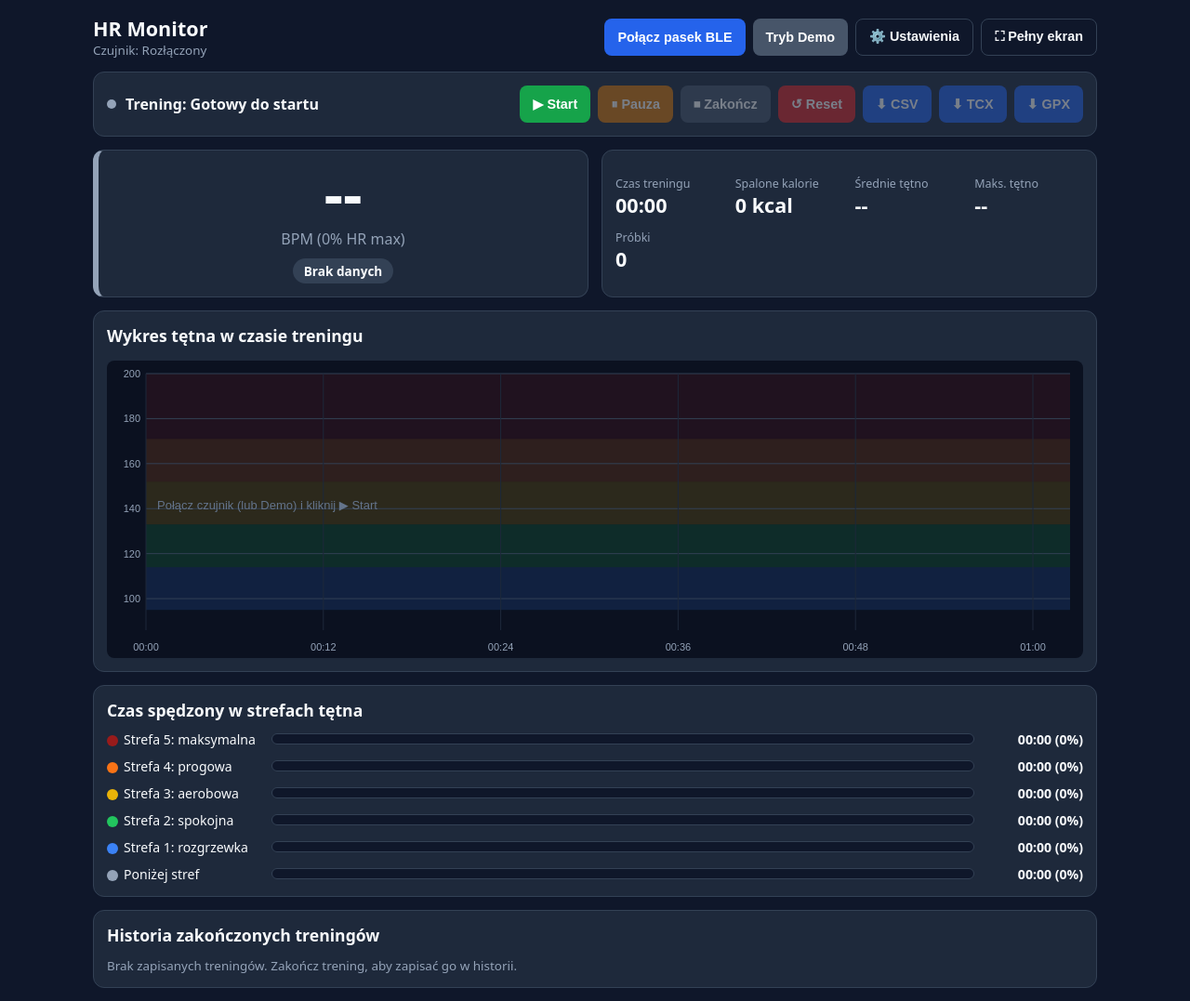
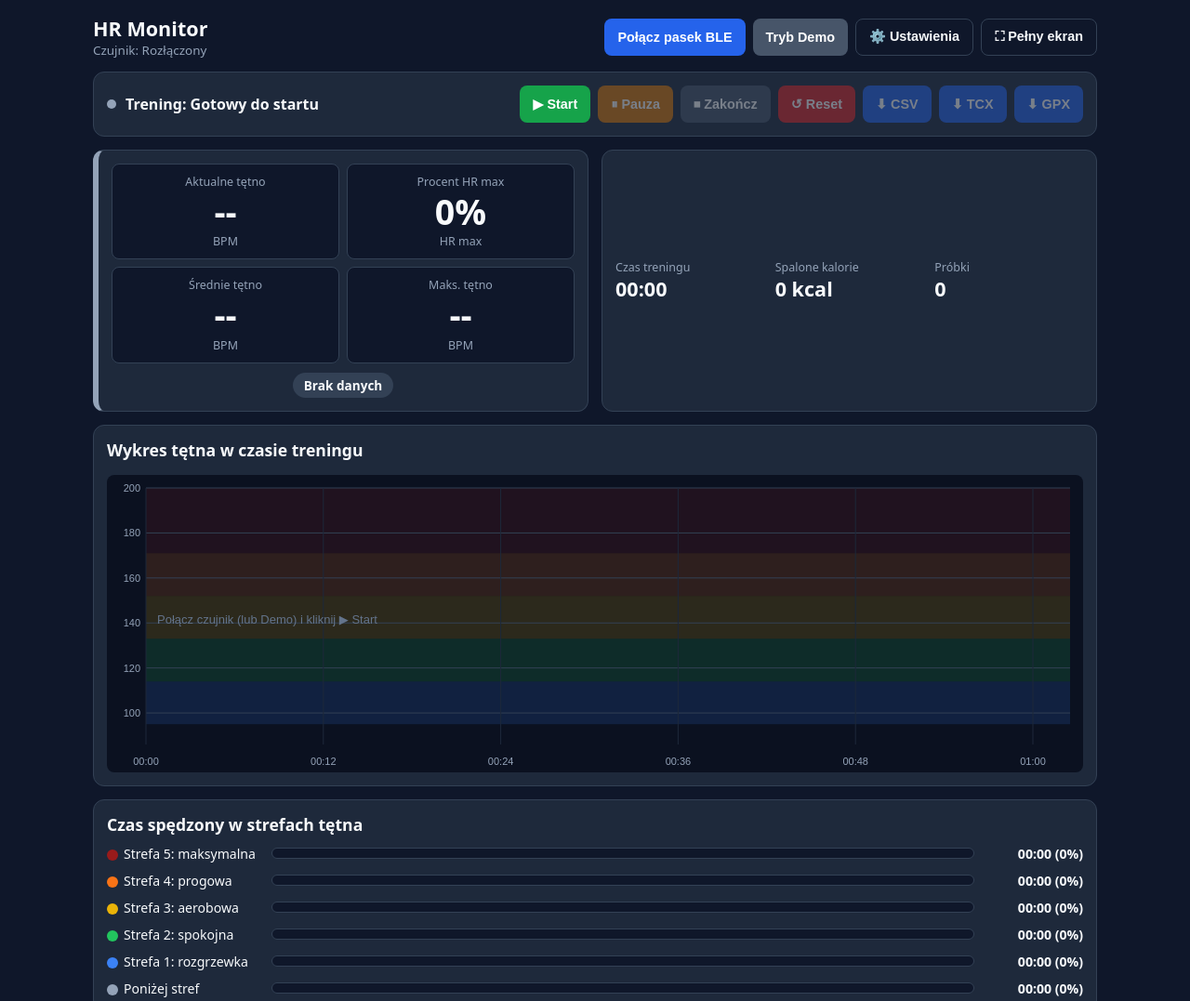
Before and after one commit to jarekj/hr-monitor, a plain HTML site: page index.html in a window 1280 px wide. Shown: the top 1077 px of the page at 93% size. Drawn offline with Linux system fonts and the light colour scheme.

Commit message:
move all hr stats to one window

```diff
--- a/index.html
+++ b/index.html
@@ -168,7 +168,7 @@
         }
 
         body.is-fullscreen .bpm-value {
-            font-size: 4.5rem;
+            font-size: 2.75rem;
         }
 
         /* Pasek sterowania treningiem */
@@ -285,33 +285,55 @@
         .bpm-box {
             display: flex;
             flex-direction: column;
+            justify-content: space-between;
+            align-items: center;
+            text-align: center;
+            gap: 10px;
+            border-left: 6px solid var(--muted);
+            transition: border-color 0.2s;
+        }
+
+        .bpm-grid {
+            display: grid;
+            grid-template-columns: repeat(2, minmax(0, 1fr));
+            grid-auto-rows: 1fr;
+            gap: 8px;
+            width: 100%;
+            flex: 1;
+        }
+
+        .bpm-cell {
+            display: flex;
+            flex-direction: column;
             justify-content: center;
             align-items: center;
-            text-align: center;
-            border-left: 6px solid var(--muted);
-            transition: border-color 0.2s;
-        }
-
-        .bpm-meta {
-            display: flex;
-            flex-direction: column;
-            align-items: center;
+            background: #0f172a;
+            border: 1px solid var(--border);
+            border-radius: 8px;
+            padding: 10px 8px;
+            min-width: 0;
+        }
+
+        .bpm-cell-label {
+            font-size: 0.78rem;
+            color: var(--muted);
+            margin-bottom: 4px;
         }
 
         .bpm-value {
-            font-size: 4rem;
+            font-size: 2.35rem;
             font-weight: 800;
-            line-height: 1;
+            line-height: 1.05;
+            font-variant-numeric: tabular-nums;
         }
 
         .bpm-unit {
-            font-size: 1rem;
+            font-size: 0.78rem;
             color: var(--muted);
-            margin-top: 6px;
+            margin-top: 4px;
         }
 
         .zone-badge {
-            margin-top: 10px;
             padding: 4px 12px;
             border-radius: 999px;
             font-size: 0.85rem;
@@ -498,8 +520,12 @@
                 font-size: 0.84rem;
             }
 
+            .bpm-cell {
+                padding: 8px 6px;
+            }
+
             .bpm-value {
-                font-size: 3.3rem;
+                font-size: 1.95rem;
             }
 
             .stat-val {
@@ -554,29 +580,36 @@
             }
 
             .bpm-box {
-                flex-direction: row;
-                justify-content: space-between;
-                text-align: left;
-                padding: 10px 14px;
-            }
-
-            .bpm-meta {
-                align-items: flex-end;
+                gap: 6px;
+                padding: 8px 10px;
+            }
+
+            .bpm-grid {
+                gap: 6px;
+            }
+
+            .bpm-cell {
+                padding: 5px 4px;
+            }
+
+            .bpm-cell-label {
+                font-size: 0.66rem;
+                margin-bottom: 2px;
             }
 
             .bpm-value,
             body.is-fullscreen .bpm-value {
-                font-size: 2.8rem;
+                font-size: 1.55rem;
             }
 
             .bpm-unit {
-                font-size: 0.85rem;
+                font-size: 0.68rem;
+                margin-top: 2px;
+            }
+
+            .zone-badge {
                 margin-top: 0;
-            }
-
-            .zone-badge {
-                margin-top: 6px;
-                font-size: 0.78rem;
+                font-size: 0.74rem;
                 padding: 3px 9px;
             }
 
@@ -725,11 +758,29 @@
         <!-- Bieżące tętno i statystyki -->
         <section class="grid-top">
             <div id="bpmCard" class="card bpm-box">
-                <div id="bpmValue" class="bpm-value">--</div>
-                <div class="bpm-meta">
-                    <div class="bpm-unit">BPM (<span id="pctValue">0</span>% HR max)</div>
-                    <div id="zoneBadge" class="zone-badge">Brak danych</div>
+                <div class="bpm-grid">
+                    <div class="bpm-cell">
+                        <div class="bpm-cell-label">Aktualne tętno</div>
+                        <div id="bpmValue" class="bpm-value">--</div>
+                        <div class="bpm-unit">BPM</div>
+                    </div>
+                    <div class="bpm-cell">
+                        <div class="bpm-cell-label">Procent HR max</div>
+                        <div class="bpm-value"><span id="pctValue">0</span>%</div>
+                        <div class="bpm-unit">HR max</div>
+                    </div>
+                    <div class="bpm-cell">
+                        <div class="bpm-cell-label">Średnie tętno</div>
+                        <div id="statAvg" class="bpm-value">--</div>
+                        <div class="bpm-unit">BPM</div>
+                    </div>
+                    <div class="bpm-cell">
+                        <div class="bpm-cell-label">Maks. tętno</div>
+                        <div id="statMax" class="bpm-value">--</div>
+                        <div class="bpm-unit">BPM</div>
+                    </div>
                 </div>
+                <div id="zoneBadge" class="zone-badge">Brak danych</div>
             </div>
 
             <div class="card stats-card">
@@ -741,14 +792,6 @@
                     <div>
                         <div class="stat-label">Spalone kalorie</div>
                         <div id="statKcal" class="stat-val">0 kcal</div>
-                    </div>
-                    <div>
-                        <div class="stat-label">Średnie tętno</div>
-                        <div id="statAvg" class="stat-val">--</div>
-                    </div>
-                    <div>
-                        <div class="stat-label">Maks. tętno</div>
-                        <div id="statMax" class="stat-val">--</div>
                     </div>
                     <div>
                         <div class="stat-label">Próbki</div>
@@ -1262,8 +1305,8 @@
 
             statTimeEl.textContent = formatDuration(Math.floor(accumulatedMs / 1000));
             statKcalEl.textContent = `${kcal} kcal`;
-            statAvgEl.textContent = `${entry.avgBpm} BPM`;
-            statMaxEl.textContent = `${entry.maxBpm} BPM`;
+            statAvgEl.textContent = entry.avgBpm;
+            statMaxEl.textContent = entry.maxBpm;
             statCountEl.textContent = entry.sampleCount;
 
             updateWorkoutUI();
@@ -1572,8 +1615,8 @@
             const max = Math.max(...bpms);
 
             statKcalEl.textContent = `${totalKcal} kcal`;
-            statAvgEl.textContent = `${avg} BPM`;
-            statMaxEl.textContent = `${max} BPM`;
+            statAvgEl.textContent = avg;
+            statMaxEl.textContent = max;
             statCountEl.textContent = samples.length;
             setExportButtonsDisabled(false);
 
```
